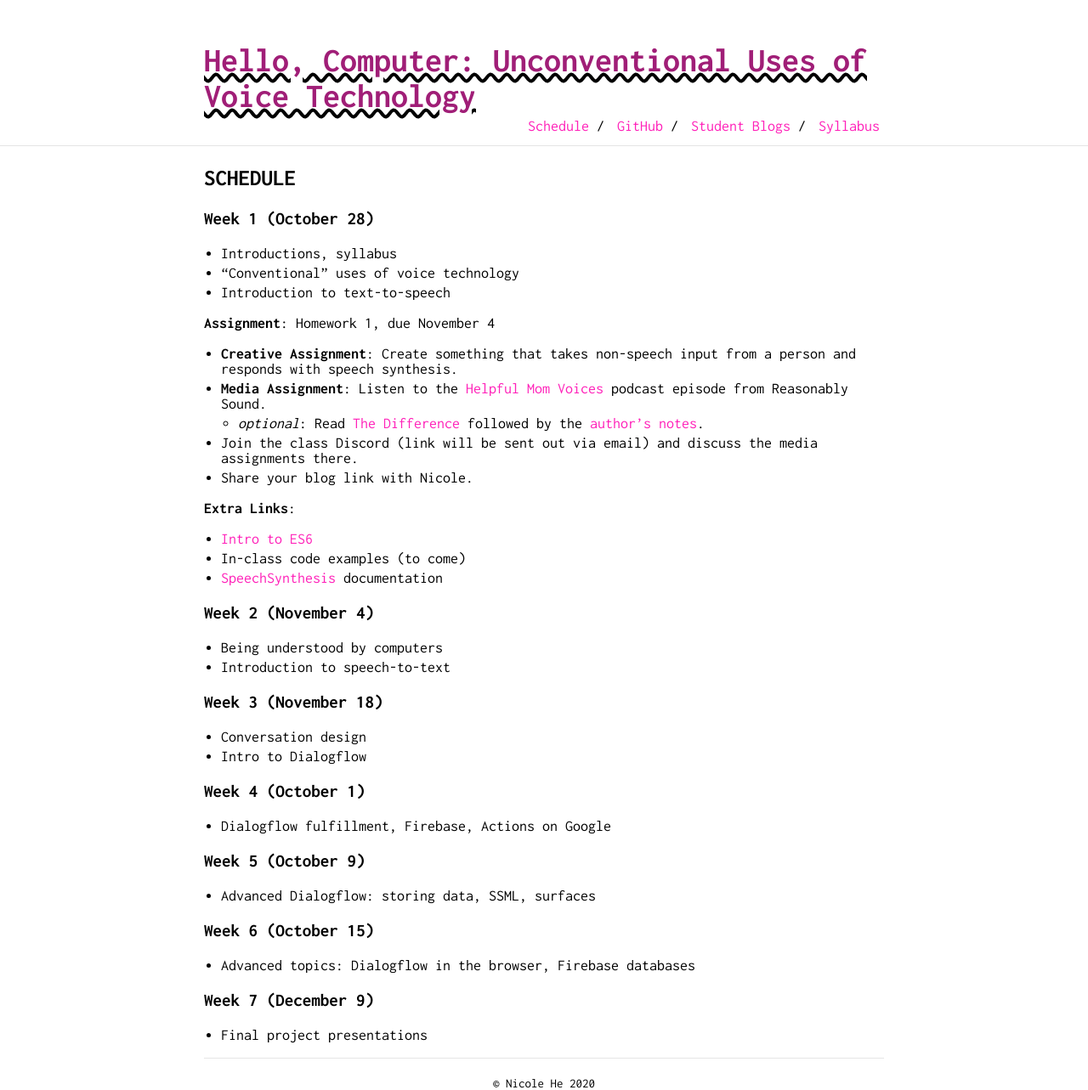
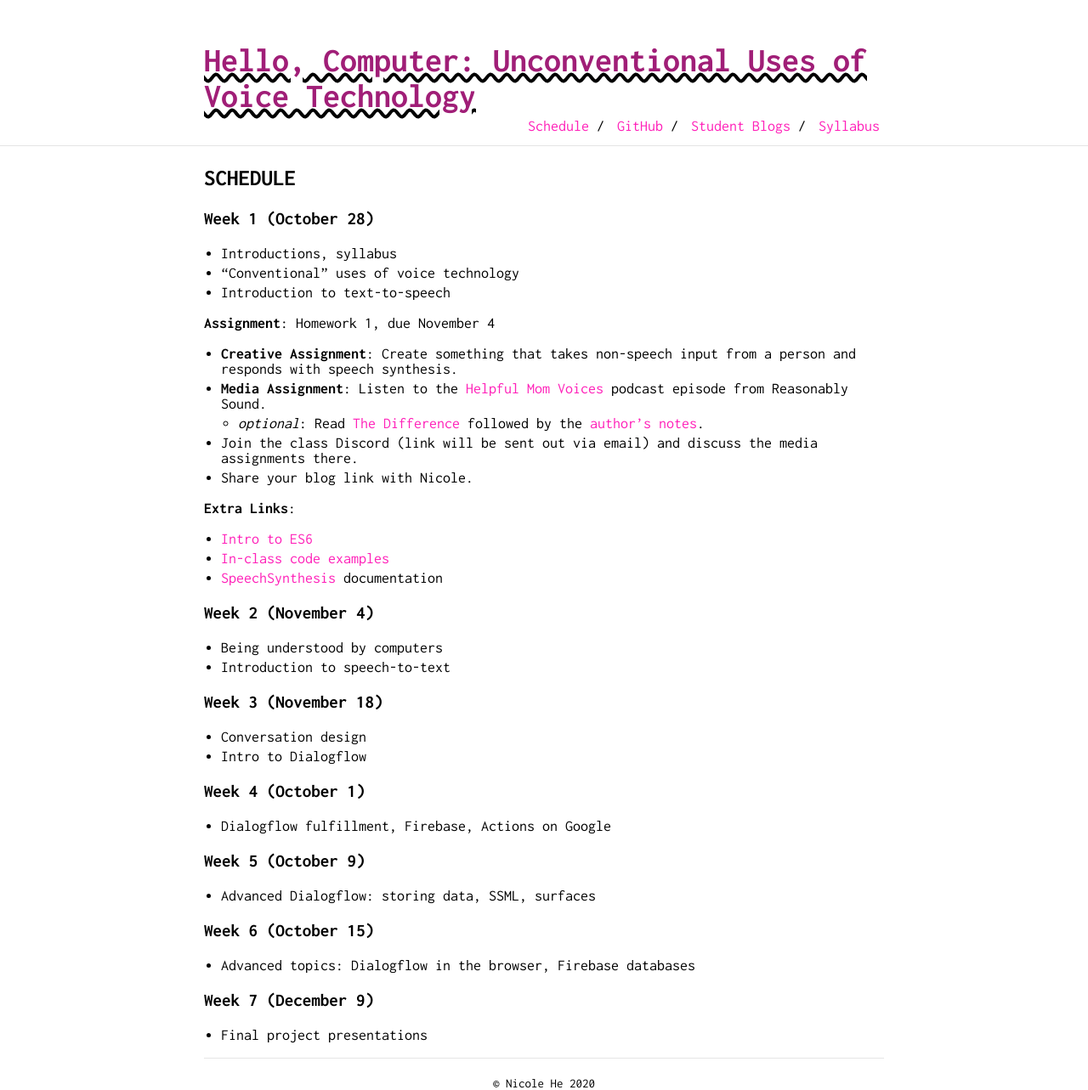
Before and after one commit to nicolehe/nicolehe.github.io, a Jekyll site: the page built from schedule.md, in a window 1280 px wide. Shown: the whole page at 85% size. Built offline with Jekyll 4.4.1, drawn with Linux system fonts in a browser that asks for light colours; our own code applies the rules of GitHub Pages for plain Markdown files.

Commit message:
add week1 code examples

```diff
--- a/schedule.md
+++ b/schedule.md
@@ -19,7 +19,7 @@
 
 **Extra Links**:
 - [Intro to ES6](https://andrew.hedges.name/es6/)
-- In-class code examples (to come)
+- [In-class code examples](https://github.com/nicolehe/ITP-hello-computer-f20/tree/main/week1)
 - [SpeechSynthesis](https://developer.mozilla.org/en-US/docs/Web/API/SpeechSynthesis) documentation
 
 
```
